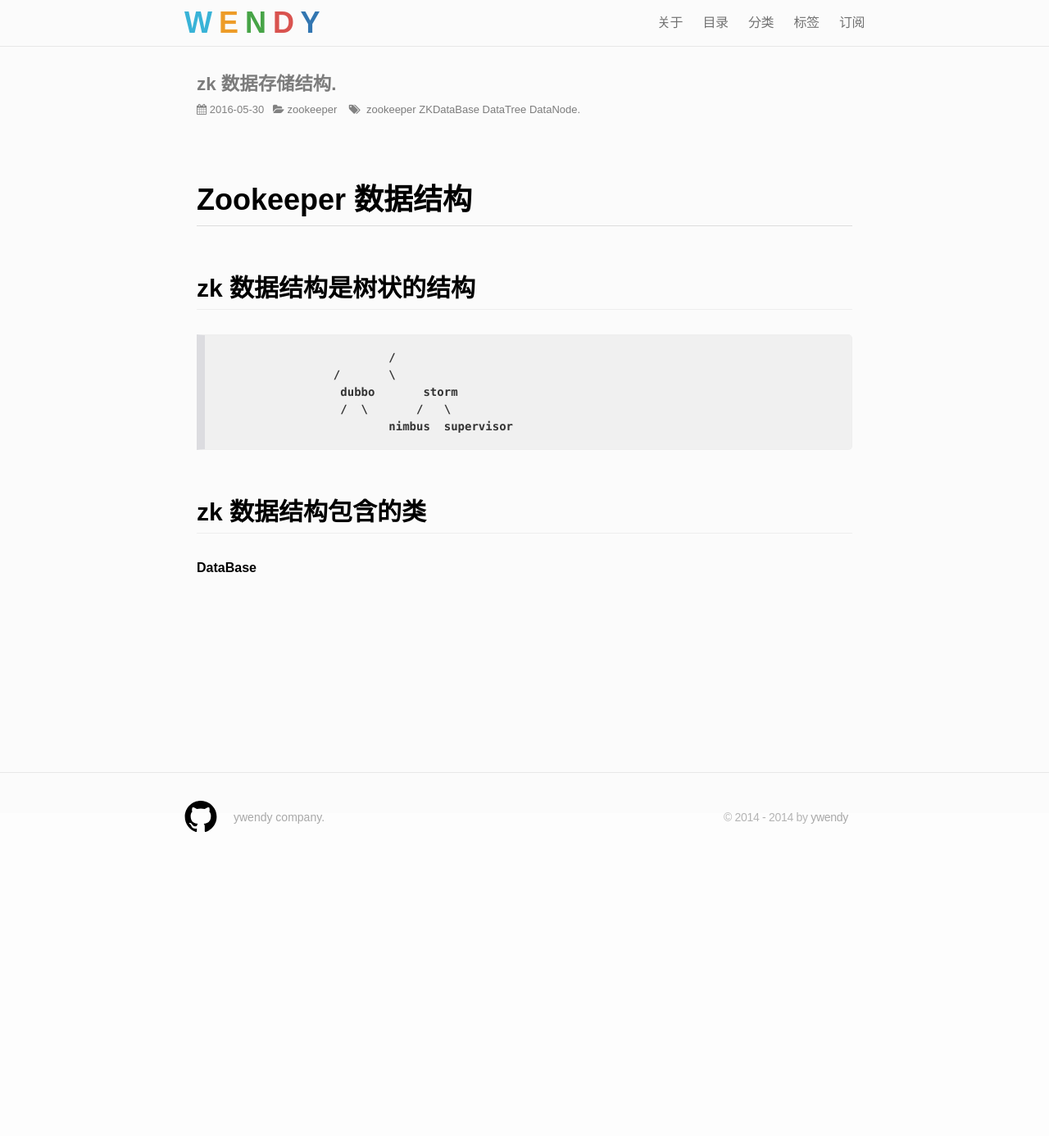
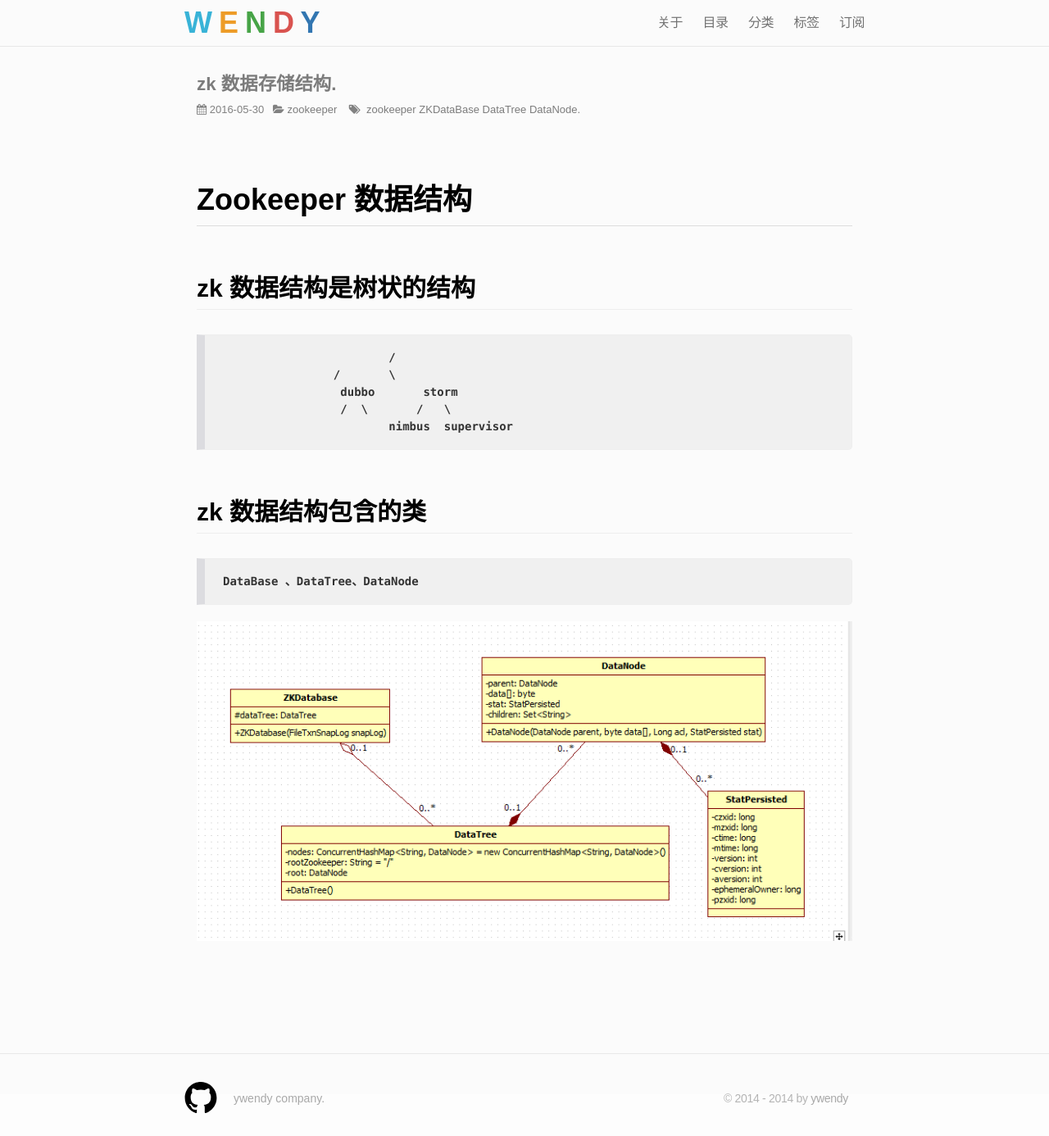
Before and after one commit to ywendy/ywendy.github.io, a Jekyll site: the page built from _posts/2016-05-30-zookeeper-structs.md, in a window 1280 px wide. Shown: the whole page at 82% size. Built offline with Jekyll 4.4.1, drawn with Linux system fonts in a browser that asks for light colours; nearby versions of some CDN libraries; Markdown is read by kramdown in place of the engine named in the settings; comment, search, counter and statistics services are not loaded; before the commit the page ends 1043 px from its top, so only the background shows below that.

Commit message:
添加类图

```diff
--- a/_posts/2016-05-30-zookeeper-structs.md
+++ b/_posts/2016-05-30-zookeeper-structs.md
@@ -16,4 +16,6 @@ tags:  zookeeper ZKDataBase DataTree DataNode.
 
 ## zk 数据结构包含的类
 
-DataBase
+	DataBase 、DataTree、DataNode
+
+![Alt text](http://ywendy.github.io/img/zookeeper数据结构.png "Optional title")
```
Also changed, not shown: img/zookeeper数据结构.png (added).
